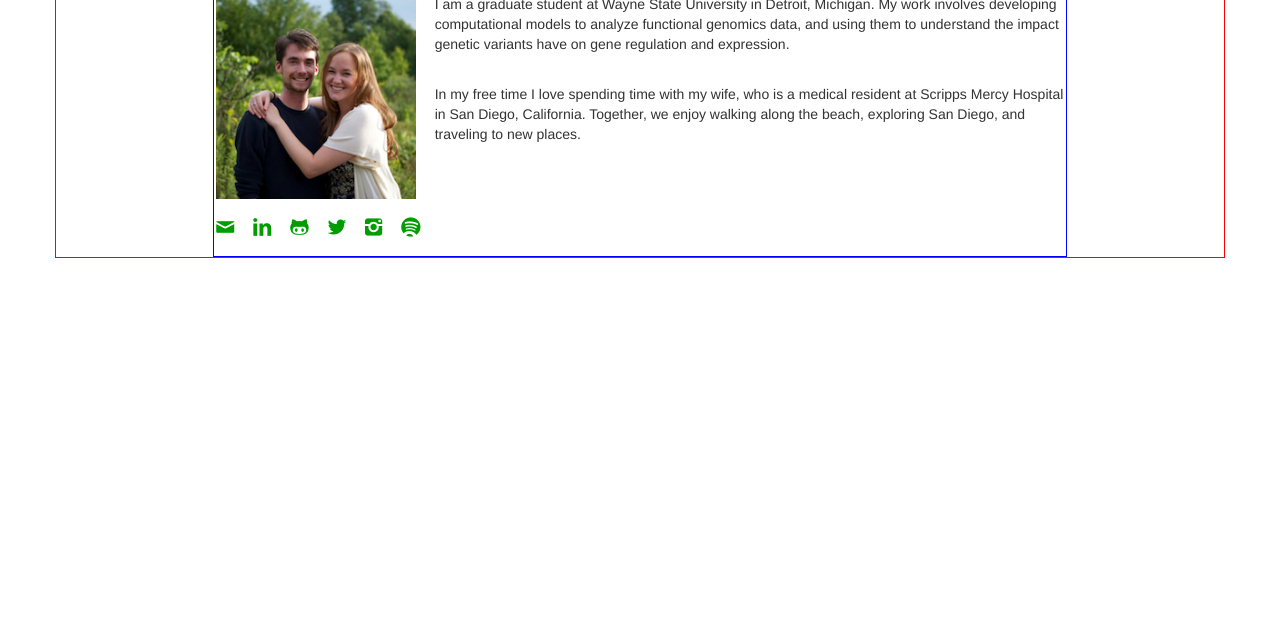
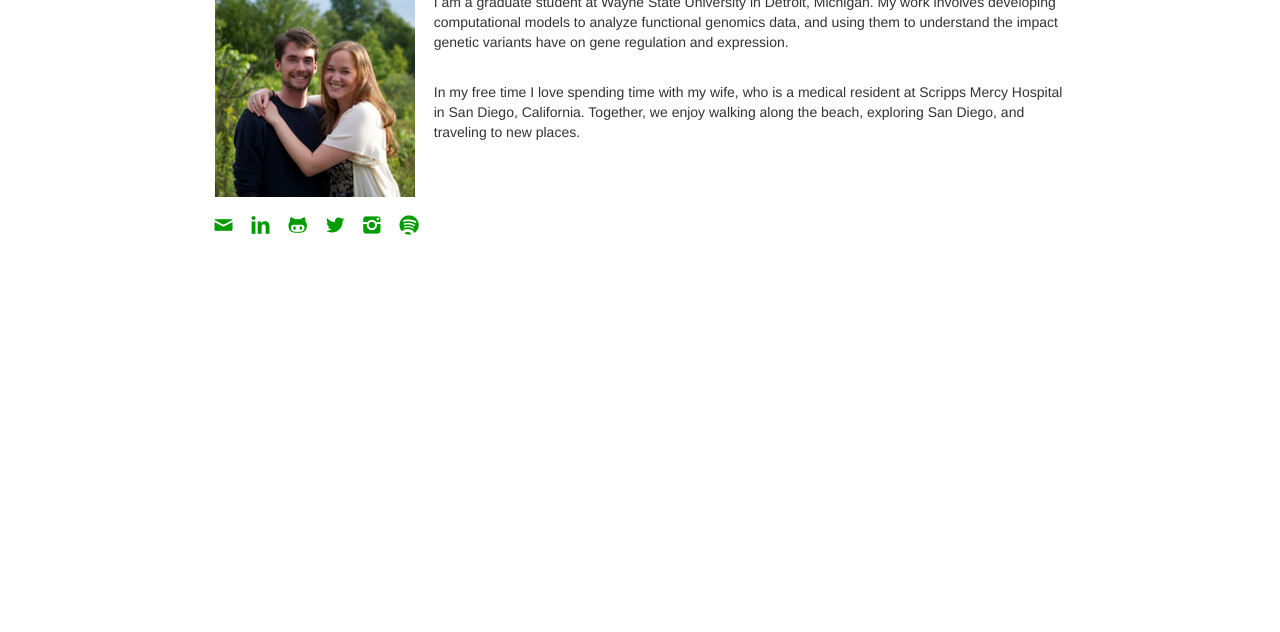
Before and after one commit to gmoyerbrailean/gmoyerbrailean.github.io, a plain HTML site: page index.html in a window 1280 px wide. Shown: the part 168-800 px from the top of the page. Drawn offline with nearby package versions, Linux system fonts and the light colour scheme.

Commit message:
Removed colored borders for positioning

```diff
--- a/css/gmoyerbrailean.css
+++ b/css/gmoyerbrailean.css
@@ -112,15 +112,10 @@ ul.links a {
 	display: inline-block;
 }
 
-.container {
-	border: 1px solid red;
-}
-
 /*
 	IDs
 */
 div #content {
-	border: 1px solid blue;
 	margin-left: auto;
 	margin-right: auto;
 	padding-top: 40px;
```
